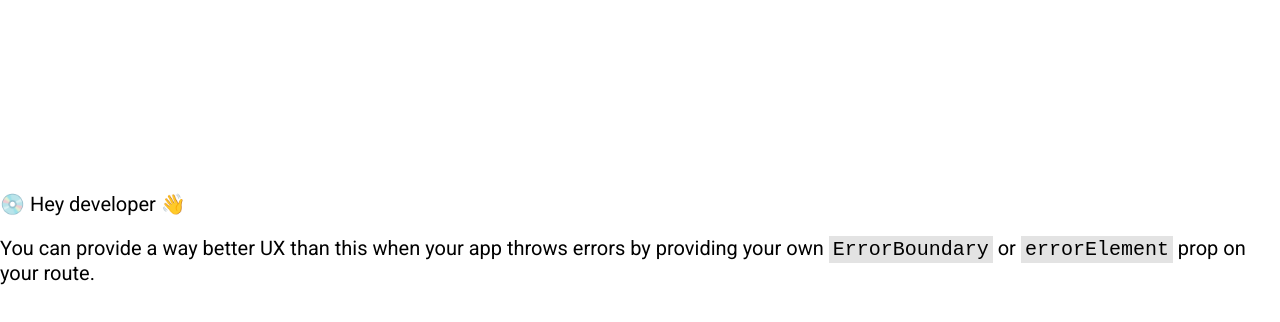
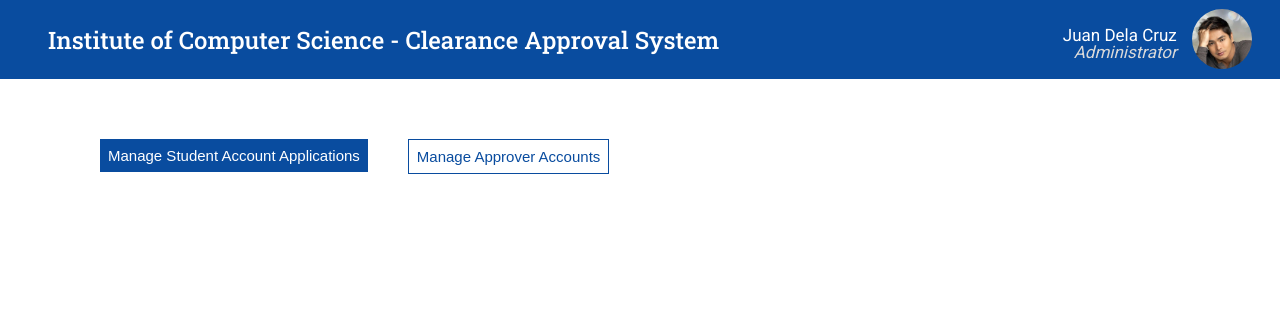
Before and after one commit to jakiebravarian/ICS_Clearance_System, a React (Create React App) app in the folder frontend/: page /manage-approvers in a window 1280 px wide. Before the commit this address had no page. Shown: the top 322 px of the page. Built offline with nearby package versions, Linux system fonts and the light colour scheme.

Commit message:
feat: added screens for managing students and approvers

```diff
--- a/frontend/src/pages/AdminComponents.js
+++ b/frontend/src/pages/AdminComponents.js
@@ -18,7 +18,7 @@ function Menu(props) {
         <div className="row admin-menu">
             {/* option 1 */}
             <div>
-                <form action="/manage-accounts">
+                <form action="/manage-applications">
                     <button type="submit" className={manageApps}>Manage Student Account Applications</button>
                 </form>
             </div>
--- a/frontend/src/pages/Manage-Accounts.js
+++ b/frontend/src/pages/Manage-Applications.js
@@ -5,7 +5,7 @@ import { Header } from "./StudentComponents";
 import { adminInfo } from "../data";
 import { Menu } from "./AdminComponents";
 
-export default function ManageAccounts() {
+export default function ManageApplications() {
     return(
         <div>
             <Header data={adminInfo}/>
--- /dev/null
+++ b/frontend/src/pages/Manage-Approvers.js
@@ -0,0 +1,17 @@
+import React from "react";
+
+// import components from student components
+import { Header } from "./StudentComponents";
+import { adminInfo } from "../data";
+import { Menu } from "./AdminComponents";
+
+export default function ManageApprovers() {
+    return(
+        <div>
+            <Header data={adminInfo}/>
+
+            {/* Menu */}
+            <Menu option="ManageApprovers"/>
+        </div>
+    )
+}
```
Also changed, not shown: frontend/src/index.js (+4 -4 lines).
